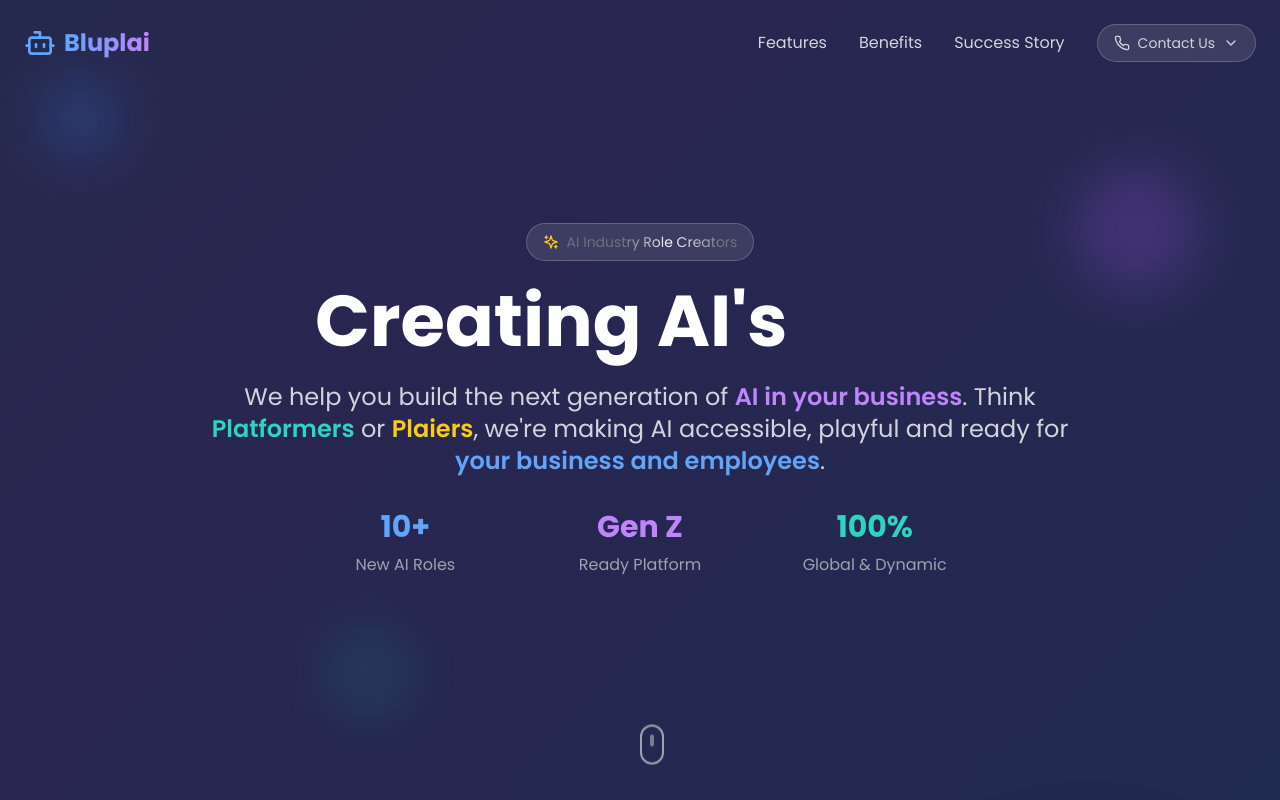
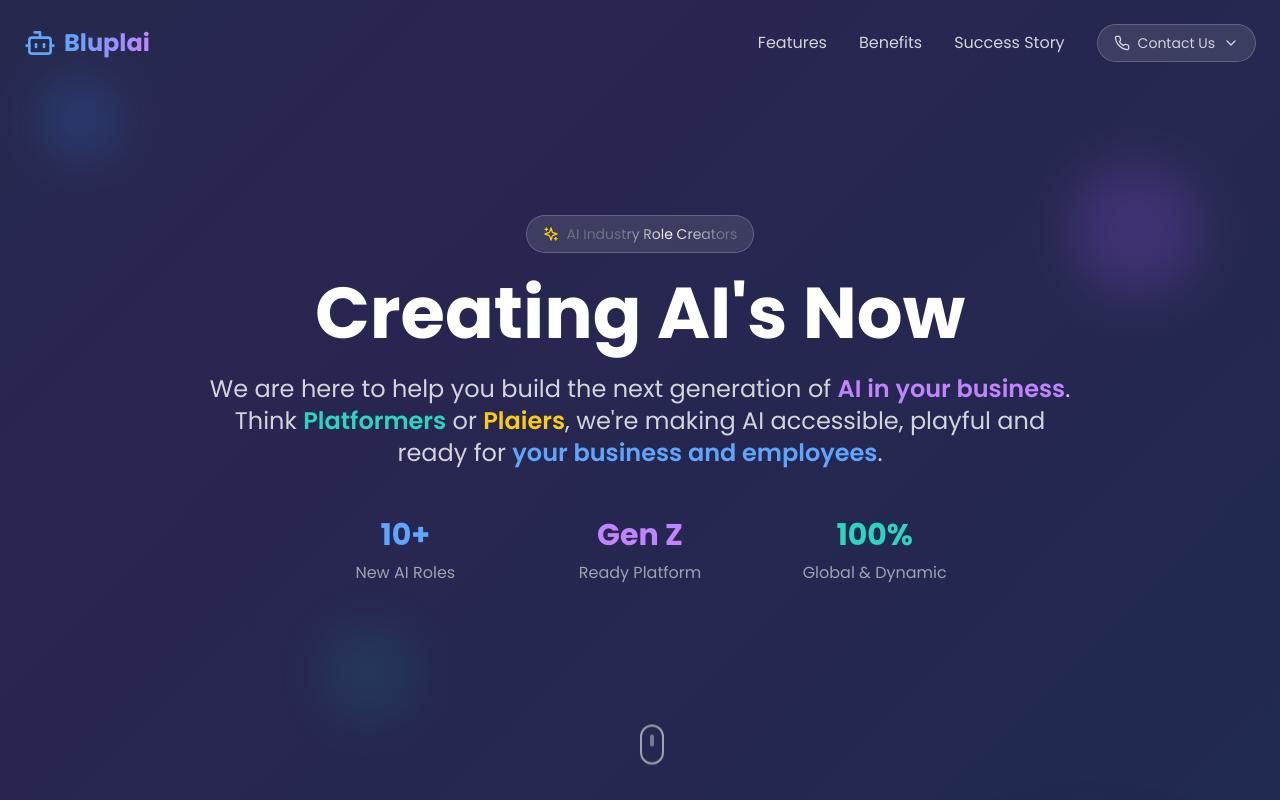
Before and after one commit to skyremote/bluplai, a React (Vite) app: page / in a window 1280 px wide. Shown: the top 800 px of the page. Built offline with nearby package versions, Linux system fonts and the light colour scheme.

Commit message:
Update Hero.tsx

```diff
--- a/src/components/Hero.tsx
+++ b/src/components/Hero.tsx
@@ -1,5 +1,5 @@
 import React, { useEffect, useState } from 'react';
-import { Sparkles, Bot } from 'lucide-react';
+import { ChevronRight, Sparkles, Bot, Users, TrendingUp } from 'lucide-react';
 import RotatingText from './RotatingText';
 import ShinyText from './ShinyText';
 import ContactDropdown from './ContactDropdown';
@@ -14,12 +14,12 @@ const Hero: React.FC = () => {
   return (
     <section className="relative min-h-screen flex items-center justify-center overflow-hidden">
       {/* Animated Background */}
-      <div className="absolute inset-0 animated-gradient opacity-20" aria-hidden="true"></div>
+      <div className="absolute inset-0 animated-gradient opacity-20"></div>
 
       {/* Floating Elements */}
-      <div className="absolute top-20 left-10 w-20 h-20 bg-blue-500/20 rounded-full blur-xl float" aria-hidden="true"></div>
-      <div className="absolute top-40 right-20 w-32 h-32 bg-purple-500/20 rounded-full blur-xl float-reverse" aria-hidden="true"></div>
-      <div className="absolute bottom-20 left-1/4 w-24 h-24 bg-teal-500/20 rounded-full blur-xl pulse-slow" aria-hidden="true"></div>
+      <div className="absolute top-20 left-10 w-20 h-20 bg-blue-500/20 rounded-full blur-xl float"></div>
+      <div className="absolute top-40 right-20 w-32 h-32 bg-purple-500/20 rounded-full blur-xl float-reverse"></div>
+      <div className="absolute bottom-20 left-1/4 w-24 h-24 bg-teal-500/20 rounded-full blur-xl pulse-slow"></div>
 
       {/* Navigation */}
       <nav className="absolute top-0 left-0 right-0 z-50 p-6">
@@ -53,32 +53,41 @@ const Hero: React.FC = () => {
             </div>
           </div>
 
-          <h1 className="relative z-30 text-3xl sm:text-4xl md:text-5xl lg:text-6xl xl:text-7xl font-bold mb-6 leading-tight">
-            <span className="text-white">Creating AI's </span>
+          <h1 className="relative z-30 text-3xl sm:text-4xl md:text-5xl lg:text-6xl xl:text-7xl font-bold mb-6 leading-tight text-white">
+            Creating AI's{' '}
             <RotatingText
               texts={['Future', 'Generation', 'Now', 'Impact']}
-              className="inline-block bg-gradient-to-r from-blue-400 via-purple-400 to-teal-400 bg-clip-text text-transparent"
+              mainClassName="inline-block text-white"
+              staggerFrom="last"
+              initial={{ y: "100%" }}
+              animate={{ y: 0 }}
+              exit={{ y: "-120%" }}
+              staggerDuration={0.025}
+              splitLevelClassName="overflow-hidden"
+              transition={{ type: "spring", damping: 30, stiffness: 400 }}
               rotationInterval={2500}
             />
           </h1>
 
           <p className="text-lg sm:text-xl md:text-2xl text-gray-300 mb-8 max-w-4xl mx-auto leading-relaxed px-4 break-words">
-            We help you build the next generation of <span className="text-purple-400 font-semibold">AI in your business</span>.
-            Think <span className="text-teal-400 font-semibold">Platformers</span> or <span className="text-yellow-400 font-semibold">Plaiers</span>,
-            we're making AI accessible, playful and ready for <span className="text-blue-400 font-semibold">your business and employees</span>.
+            We are here to help you build the next generation of <span className="text-purple-400 font-semibold whitespace-nowrap">AI in your business</span>. Think <span className="text-teal-400 font-semibold">Platformers</span> or <span className="text-yellow-400 font-semibold">Plaiers</span>, we're making AI accessible, playful and ready for <span className="text-blue-400 font-semibold">your business and employees</span>.
           </p>
+
+          <div className="mb-12">
+            {/* Buttons removed as requested */}
+          </div>
 
           {/* Stats */}
           <div className="grid grid-cols-1 md:grid-cols-3 gap-8 max-w-2xl mx-auto">
-            <div className="text-center">
+            <div className="stagger-item text-center">
               <div className="text-3xl font-bold text-blue-400 mb-2">10+</div>
               <div className="text-gray-400">New AI Roles</div>
             </div>
-            <div className="text-center">
+            <div className="stagger-item text-center">
               <div className="text-3xl font-bold text-purple-400 mb-2">Gen Z</div>
               <div className="text-gray-400">Ready Platform</div>
             </div>
-            <div className="text-center">
+            <div className="stagger-item text-center">
               <div className="text-3xl font-bold text-teal-400 mb-2">100%</div>
               <div className="text-gray-400">Global & Dynamic</div>
             </div>
@@ -87,7 +96,7 @@ const Hero: React.FC = () => {
       </div>
 
       {/* Scroll Indicator */}
-      <div className="absolute bottom-8 left-1/2 transform -translate-x-1/2 animate-bounce" aria-hidden="true">
+      <div className="absolute bottom-8 left-1/2 transform -translate-x-1/2 animate-bounce">
         <div className="w-6 h-10 border-2 border-gray-400 rounded-full flex justify-center">
           <div className="w-1 h-3 bg-gray-400 rounded-full mt-2 animate-pulse"></div>
         </div>
```
